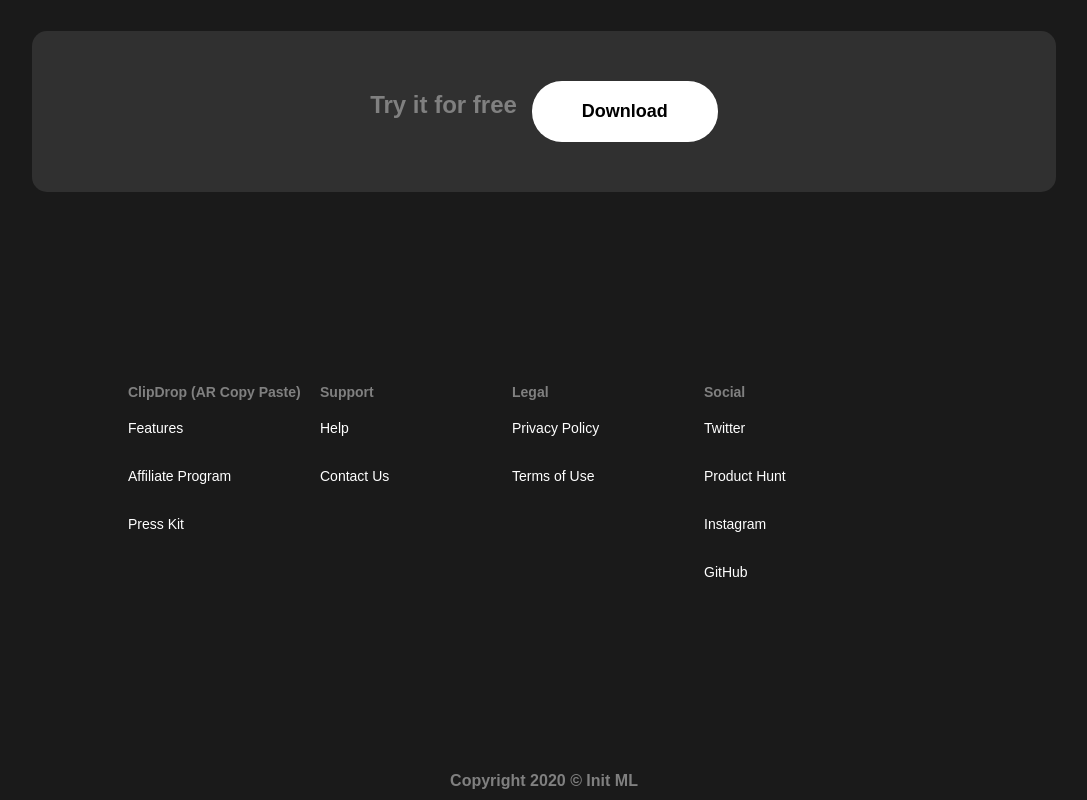
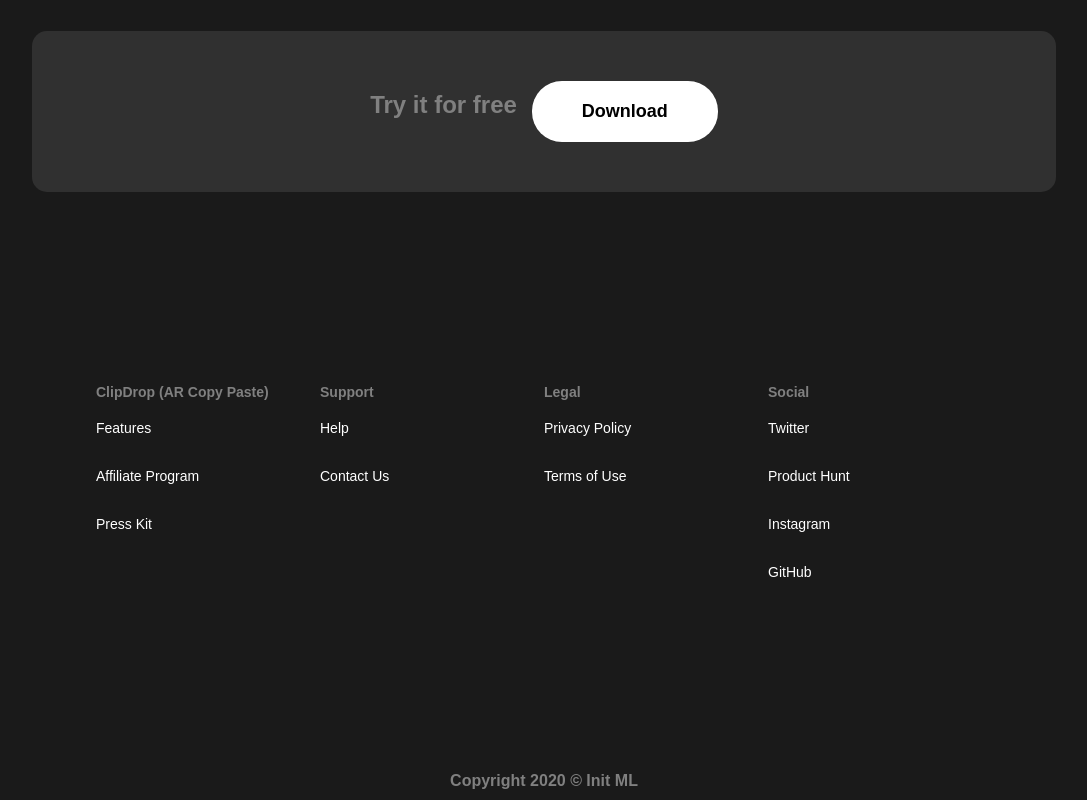
Before and after one commit to flo951/react-landing-page-clone, a React (Create React App) app: page / in a window 1280 px wide. Shown: the part 3099-3899 px from the top of the page, without its empty margins (96-1183 px from the left). Built offline with nearby package versions, Linux system fonts and the light colour scheme.

Commit message:
Improve design

```diff
--- a/src/CommentCards.js
+++ b/src/CommentCards.js
@@ -59,7 +59,7 @@
     margin-left: 0;
     color: gray;
   }
-  p: before {
+  p:before {
     color: #6131ea;
     content: '“';
     font-size: 4em;
--- a/src/Footer.js
+++ b/src/Footer.js
@@ -15,9 +15,9 @@
   margin-top: 10rem;
   margin-bottom: 10rem;
   display: flex;
-
+  justify-content: stretch;
   background-color: #1a1a1a;
-  width: 65vw;
+  width: 70vw;
   h4 {
     margin-bottom: 20px;
   }
@@ -25,7 +25,8 @@
 const sectStyles = css`
   display: flex;
   flex-direction: column;
-  min-width: 12rem;
+  justify-content: flex-start;
+  min-width: 25%;
   background-color: #1a1a1a;
 `;
 const anchorStyles = css`
--- a/src/ProductInfo.js
+++ b/src/ProductInfo.js
@@ -53,10 +53,7 @@
     width: 48%;
   }
 `;
-const roundedVid = css`
-  border-radius: 30px;
-  overflow: hidden;
-`;
+
 const videoStyles = css`
   height: auto;
   width: auto;
```
